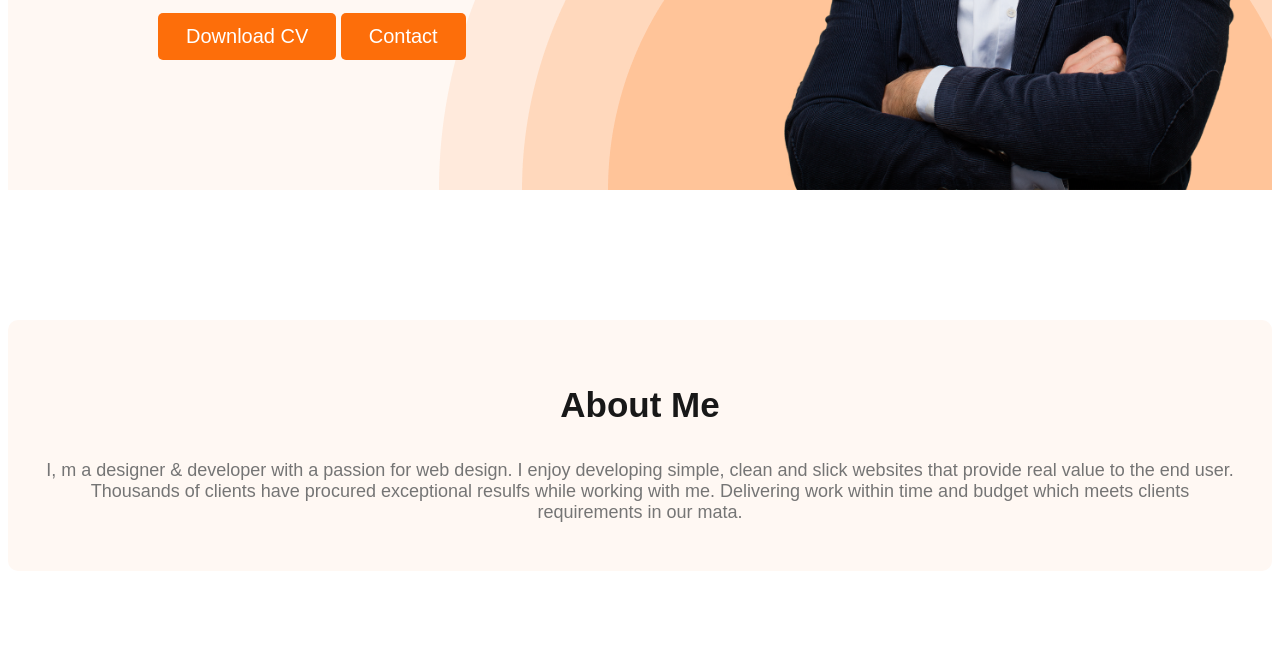
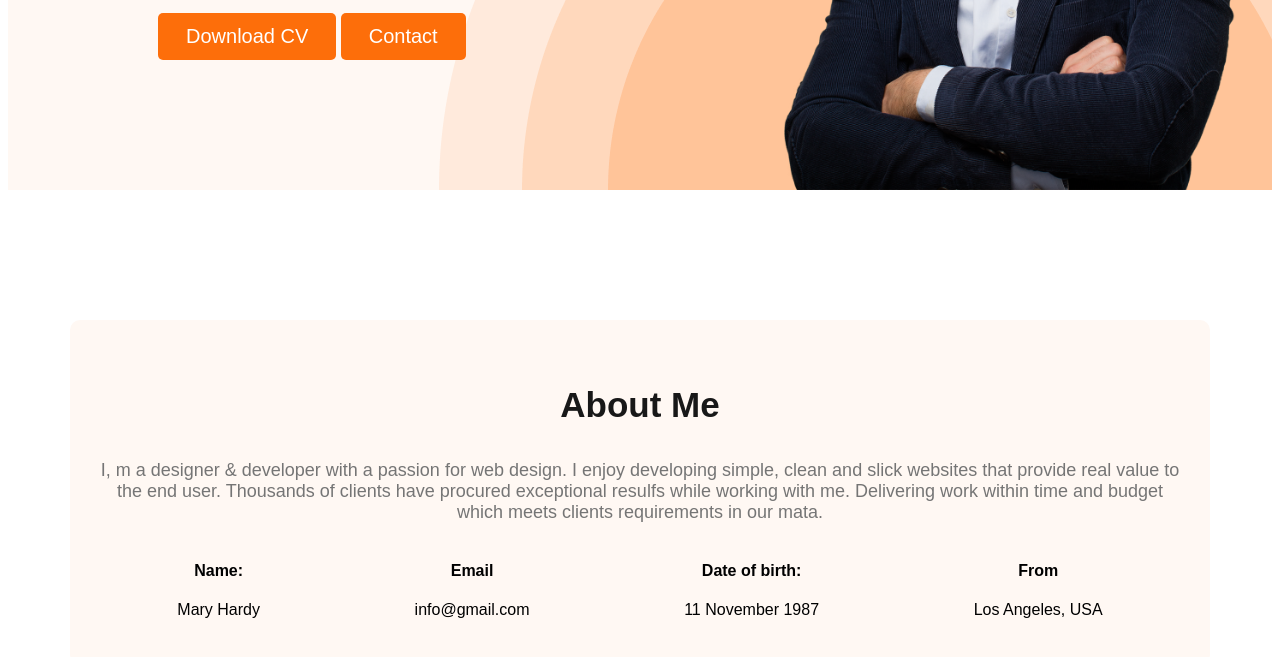
Before and after one commit to ParvezLM10/my-portfolio-web, a plain HTML site: page index.html in a window 1280 px wide. Shown: the part 569-1226 px from the top of the page. Drawn offline with Linux system fonts and the light colour scheme; a web font is replaced by a local one.

Commit message:
added about

```diff
--- a/index.html
+++ b/index.html
@@ -36,6 +36,25 @@
 
             <h3 class="section-title">About Me</h3>
             <p class="section-description">I, m a designer & developer with a passion for web design. I enjoy developing simple, clean and slick websites that provide real value to the end user. Thousands of clients have procured exceptional resulfs while working with me. Delivering work within time and budget which meets clients requirements in our mata.</p>
+            <div class="about-info-container">
+                <div class="about-info">
+                    <h4 class="info-title">Name:</h4>
+                    <p class="info-description">Mary Hardy </p>
+                </div>
+                <div class="about-info">
+                    <h4 class="info-title">Email</h4>
+                    <p class="info-description">info@gmail.com</p>
+                </div>
+                <div class="about-info">
+                    <h4 class="info-title">Date of birth:</h4>
+                    <p class="info-description">11 November 1987</p>
+                </div>
+                <div class="about-info">
+                    <h4 class="info-title">From</h4>
+                    <p class="info-description">Los Angeles, USA</p>
+                </div>
+
+            </div>
         </section>
 
     </main>
--- a/style-CSS/portfolio.css
+++ b/style-CSS/portfolio.css
@@ -128,6 +128,12 @@ header{
 
 /* main section styles */
 
+main{
+
+    max-width: 1140px;
+    margin: 0 auto;
+}
+
 
 /* about section styles */
 .about{
@@ -137,3 +143,13 @@ header{
     margin: 130px 0;
 
 }
+
+.about-info-container{
+    display: flex;
+    justify-content: space-around;
+
+}
+.about-info{
+    text-align: center;
+
+}
```
